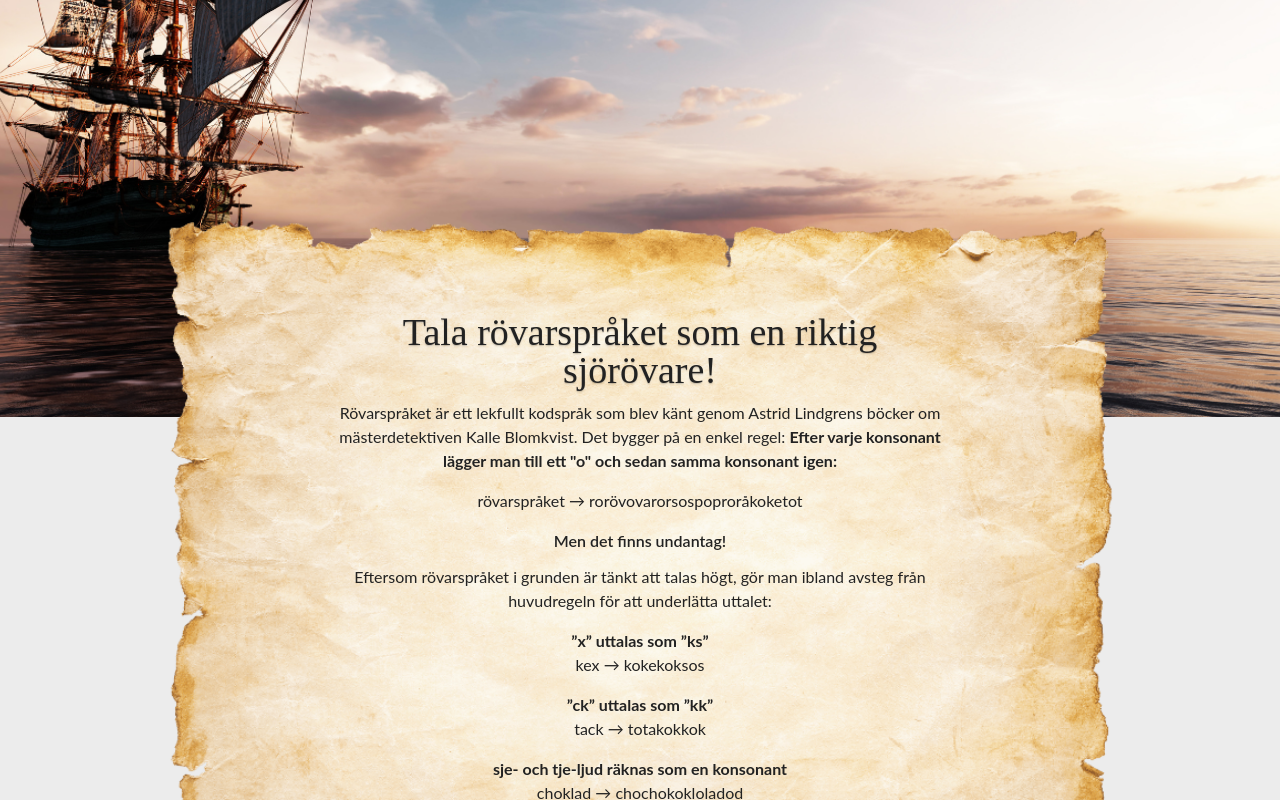
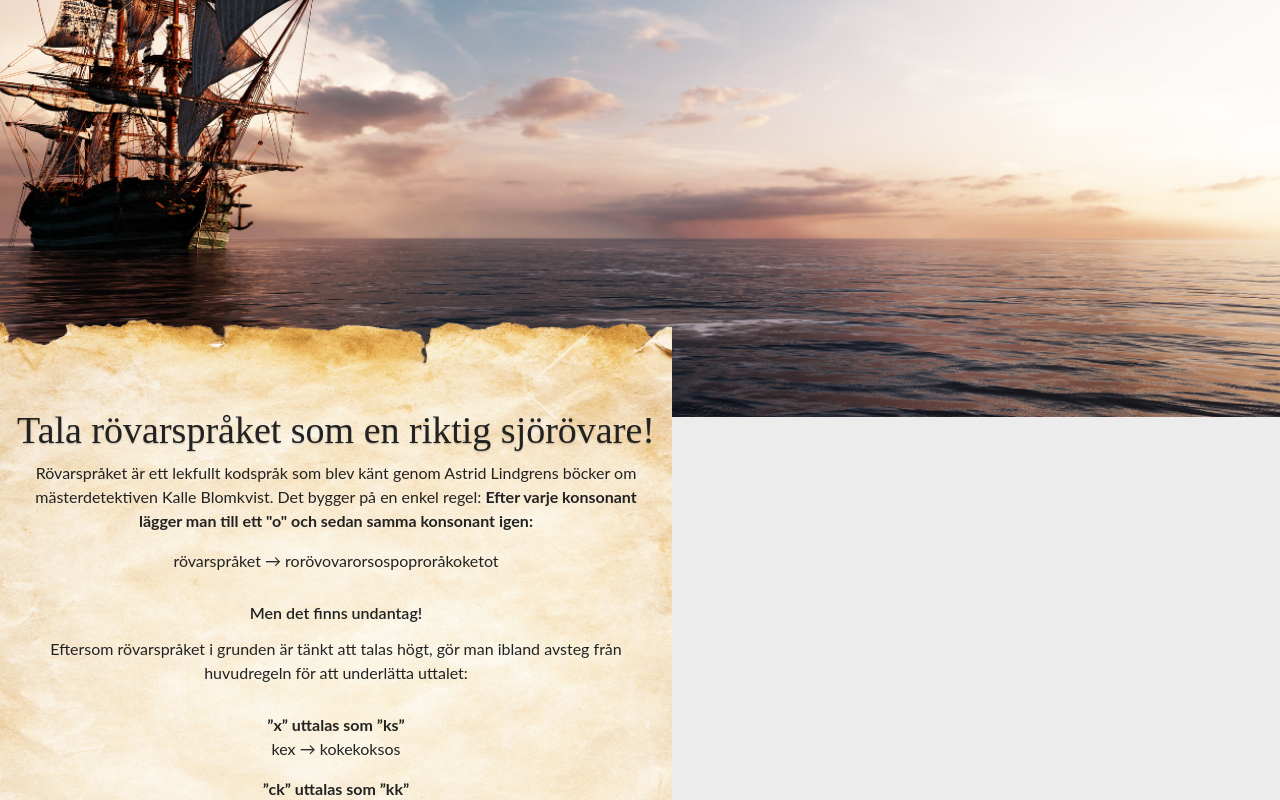
Before and after one commit to Emmelie83/RobberLanguageTranslator, a React (Vite) app: page / in a window 1280 px wide. Shown: the part 360-1160 px from the top of the page. Built offline with nearby package versions, Linux system fonts and the light colour scheme; a web font is replaced by a local one.

Commit message:
Change div for rules background to make it suitable for smaller screens

```diff
--- a/src/components/rules/Rules.tsx
+++ b/src/components/rules/Rules.tsx
@@ -3,8 +3,8 @@ import React from "react";
 const Rules: React.FC = () => (
 	<section
 		id="rules"
-		className="rules-content flex justify-center bg-no-repeat bg-center -mt-70 bg-contain h-[850px] pb-60">
-		<div className="text-center w-full max-w-2xl px-6 mt-20">
+		className="">
+		<div className="rules-content flex flex-col justify-center bg-no-repeat bg-center bg-contain h-[850px] -mt-40 lg:-mt-70 text-center w-full max-w-2xl px-3">
 			<h2 className="mb-3 text-shadow-sm">
 				Tala rövarspråket som en riktig sjörövare!
 			</h2>
```
